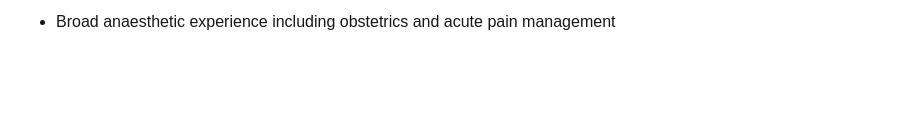
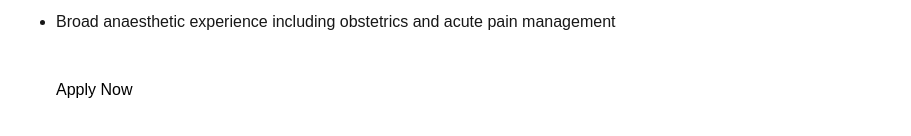
Before and after one commit to ShirleyAR0826/Medenterprises-Job-Board, a Next.js app: page /jobs/consultant-anaesthetist in a window 1280 px wide. Shown: the part 620-756 px from the top of the page, without its empty margins (184-1095 px from the left). Built offline with nearby package versions, Linux system fonts and the light colour scheme.

Commit message:
feat: add GTM-style analytics tracking for apply actions

```diff
--- a/app/jobs/[slug]/page.tsx
+++ b/app/jobs/[slug]/page.tsx
@@ -5,6 +5,7 @@ import {
   getJobs
 } from '@/lib/jobs/jobs.service'
 import JobStructuredData from '@/components/JobStructuredData'
+import ApplyButton from '@/components/ApplyButton'
 
 type Props = {
   params: Promise<{
@@ -146,6 +147,10 @@ export default async function JobDetailPage({
                 )
               )}
             </ul>
+
+            <div className="mt-8">
+              <ApplyButton job={job} />
+            </div>
           </section>
         </div>
       </main>
--- /dev/null
+++ b/components/ApplyButton.tsx
@@ -0,0 +1,27 @@
+'use client'
+
+import { Job } from '@/lib/jobs/jobs.types'
+import { trackJobApply } from '@/lib/analytics/tracking'
+
+type Props = {
+  job: Job
+}
+
+export default function ApplyButton({
+  job
+}: Props) {
+  function handleApply() {
+    trackJobApply(job)
+
+    alert('Application flow would continue here.')
+  }
+
+  return (
+    <button
+      onClick={handleApply}
+      className="rounded-lg bg-white px-6 py-3 font-medium text-black transition hover:opacity-90"
+    >
+      Apply Now
+    </button>
+  )
+}
--- /dev/null
+++ b/lib/analytics/tracking.ts
@@ -0,0 +1,24 @@
+import { Job } from '@/lib/jobs/jobs.types'
+
+declare global {
+  interface Window {
+    dataLayer: Record<string, unknown>[]
+  }
+}
+
+export function trackJobApply(job: Job) {
+  if (typeof window === 'undefined') {
+    return
+  }
+
+  window.dataLayer = window.dataLayer || []
+
+  window.dataLayer.push({
+    event: 'job_apply_click',
+    jobId: job.id,
+    jobTitle: job.title,
+    department: job.department,
+    employmentType: job.type,
+    location: job.location
+  })
+}
```
